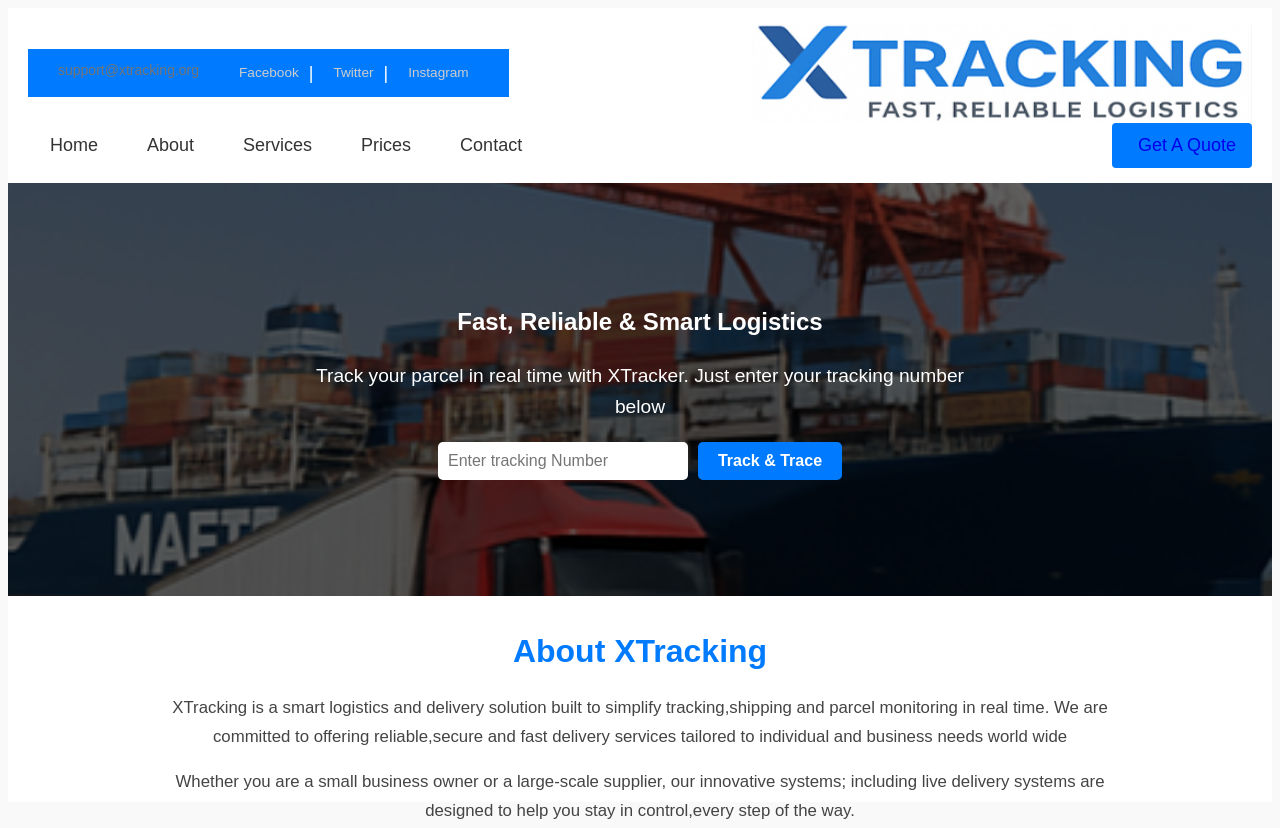
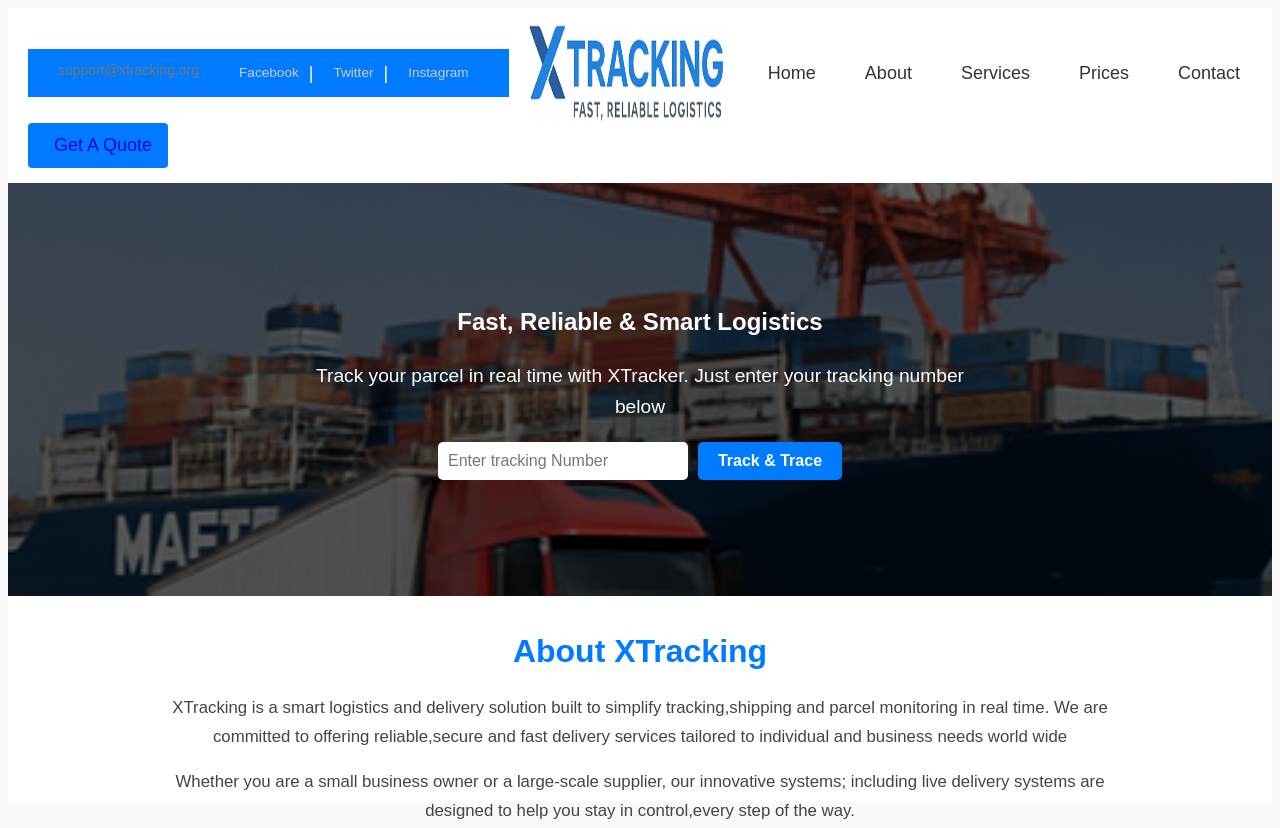
Before and after one commit to xenun-makuzi/XTracking, a website: page public/index.html in a window 1280 px wide. Shown: the top 828 px of the page. Drawn offline with Linux system fonts and the light colour scheme.

Commit message:
Update index.html

```diff
--- a/public/index.html
+++ b/public/index.html
@@ -48,7 +48,7 @@
         </div>
     </div>
         <div class="logo">
-            <img src="Logo.png" alt="Logo" height="100" width="500">
+            <img src="Logo.png" alt="Logo" height="100" width="200">
         </div>
         <ul class="navLinks">
             <li><a href="#hero">Home</a></li>
```
